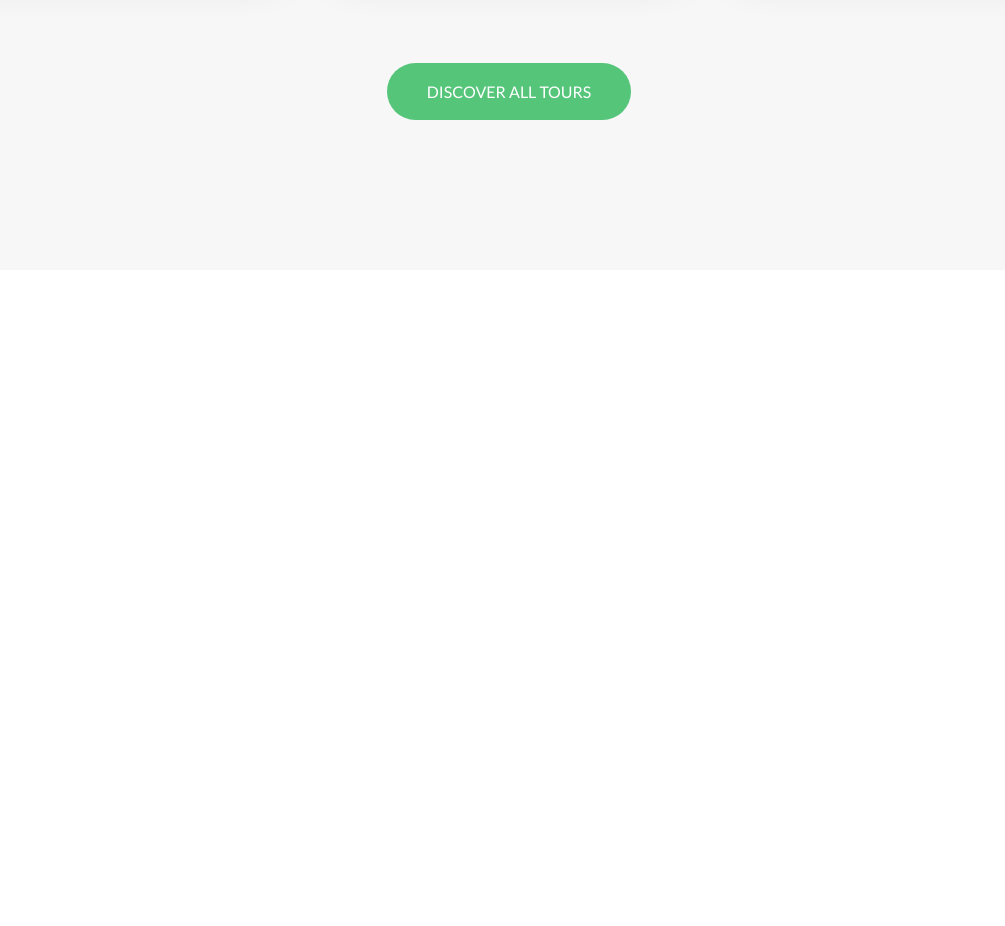
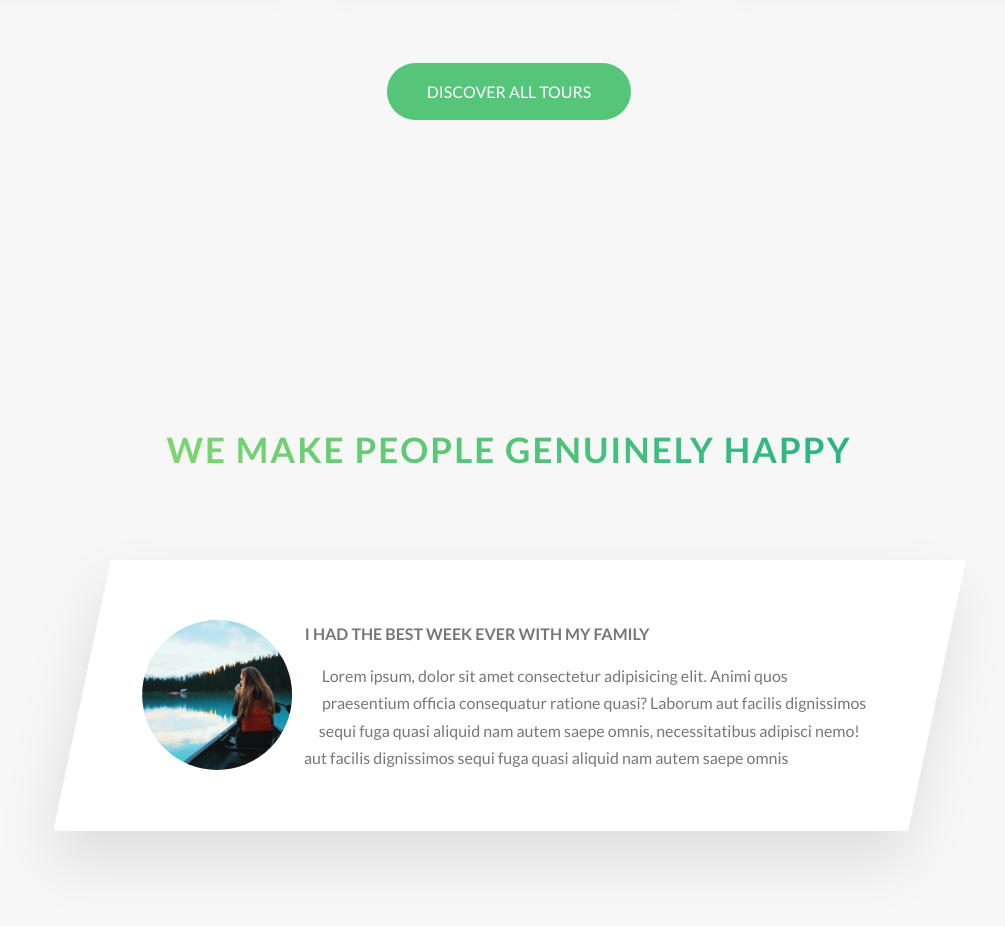
Before and after one commit to jarrod-kallis/natours, a website: page index.html in a window 1280 px wide. Shown: the part 3133-4059 px from the top of the page, without its empty margins (131-1136 px from the left). Before the commit the page ends 3433 px from the top, so only its background shows below. Drawn offline with nearby package versions, Linux system fonts and the light colour scheme; files that its build step writes are made by us from their sources.

Commit message:
Section stories

```diff
--- a/index.html
+++ b/index.html
@@ -214,6 +214,30 @@
         <a href="#" class="btn btn--green">Discover all tours</a>
       </div>
     </section>
+
+    <section class="section-stories">
+      <div class="u-center-text u-margin-bottom-big">
+        <h2 class="heading-secondary">
+          We make people genuinely happy
+        </h2>
+      </div>
+
+      <div class="row">
+        <div class="story">
+          <figure class="story__shape">
+            <img src="img/nat-8.jpg" alt="Person on a tour" class="story__img">
+          </figure>
+          <div class="story__text">
+            <h3 class="heading-tertiary u-margin-bottom-small">I had the best week ever with my family</h3>
+            <p>
+              Lorem ipsum, dolor sit amet consectetur adipisicing elit. Animi quos praesentium officia consequatur ratione quasi? Laborum
+              aut facilis dignissimos sequi fuga quasi aliquid nam autem saepe omnis, necessitatibus adipisci nemo! aut facilis
+              dignissimos sequi fuga quasi aliquid nam autem saepe omnis
+            </p>
+          </div>
+        </div>
+      </div>
+    </section>
   </main>
   <!-- <section class="grid-test">
     <div class="row">
--- /dev/null
+++ b/sass/components/_story.scss
@@ -0,0 +1,32 @@
+.story {
+  width: 75%;
+  // Centering a block element inside another block element
+  margin: 0 auto;
+  box-shadow: 0 3rem 6rem rgba($color-black, 0.1);
+  background-color: $color-white;
+  border-radius: 0.3rem;
+  padding: 6rem;
+  padding-left: 9rem;
+  font-size: $default-font-size;
+  transform: skewX(-12deg);
+
+  &__shape {
+    width: 15rem;
+    height: 15rem;
+    float: left;
+    -webkit-shape-outside: circle(50% at 50% 50%);
+    shape-outside: circle(50% at 50% 50%);
+    // circle(radius at X Y)
+    -webkit-clip-path: circle(50% at 50% 50%);
+    clip-path: circle(50% at 50% 50%);
+    transform: translateX(-3rem) skewX(12deg);
+  }
+
+  &__img {
+    height: inherit; // 100%
+  }
+
+  &__text {
+    transform: skewX(12deg);
+  }
+}
--- a/sass/main.scss
+++ b/sass/main.scss
@@ -11,6 +11,7 @@
 @import "components/card";
 @import "components/composition";
 @import "components/feature-box";
+@import "components/story";
 
 @import "layout/grid";
 @import "layout/header";
--- a/sass/pages/_home.scss
+++ b/sass/pages/_home.scss
@@ -33,3 +33,8 @@
   padding: 25rem 0 15rem 0;
   margin-top: -12rem;
 }
+
+.section-stories {
+  padding: 15rem 0;
+  background-color: $color-grey-light-1;
+}
```
